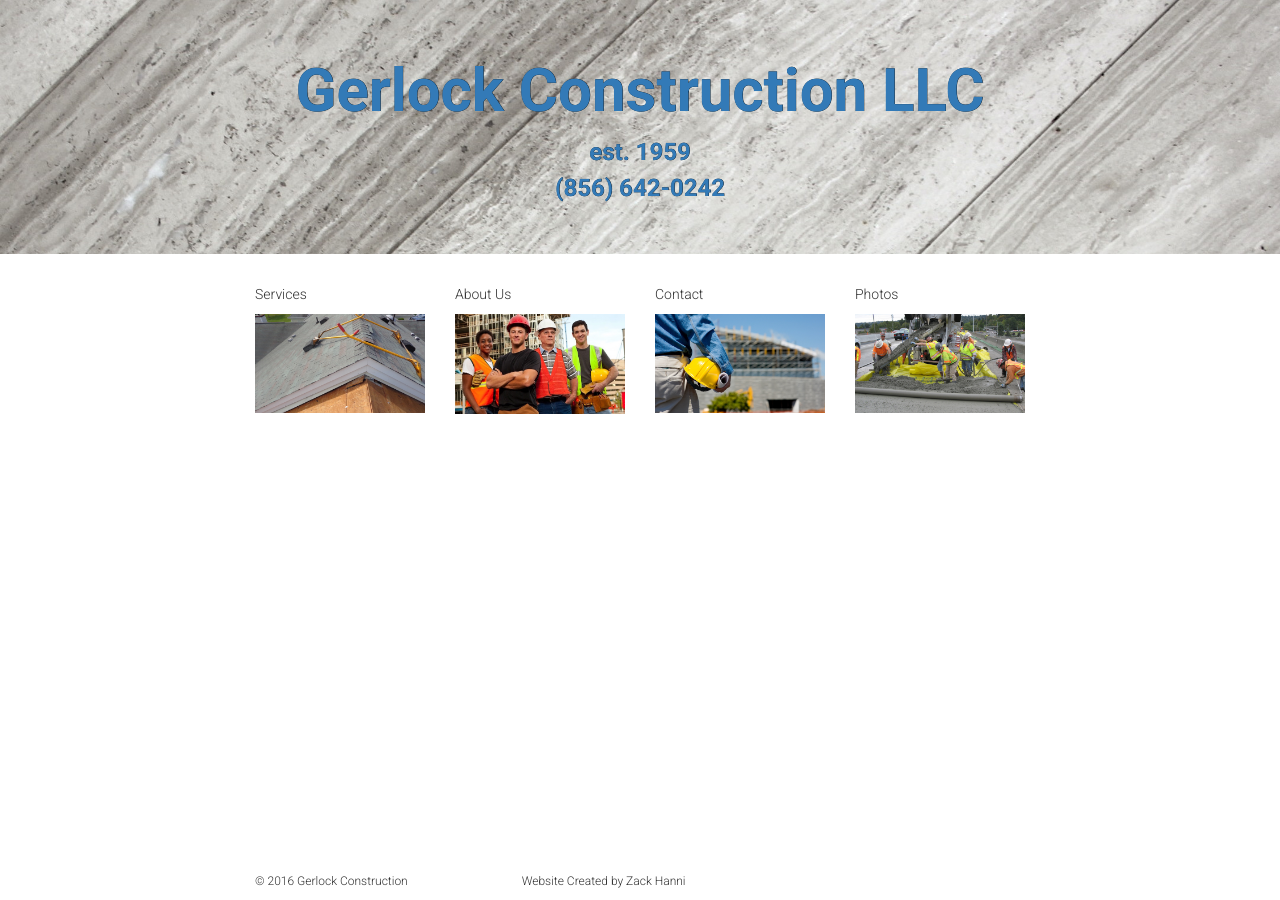
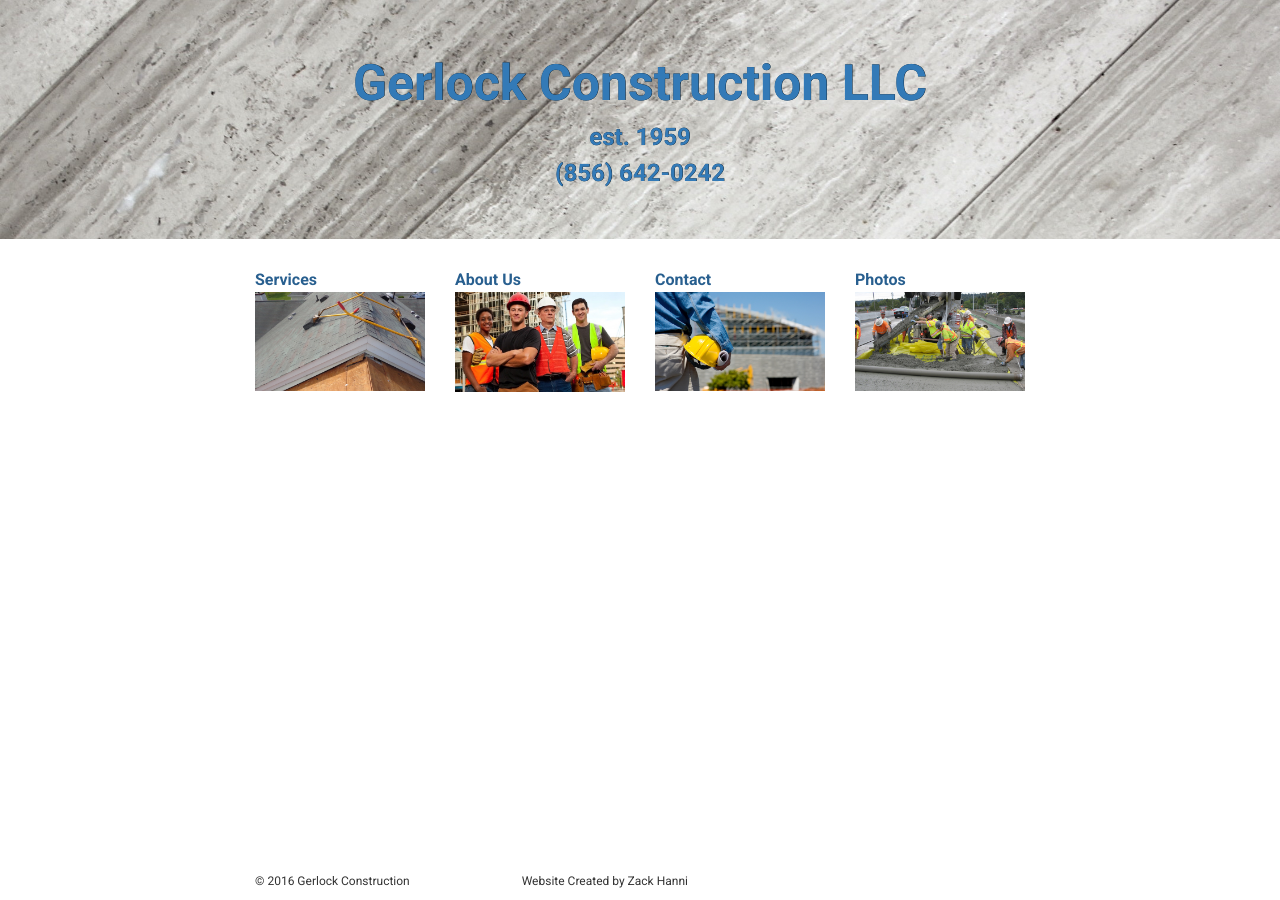
Before and after one commit to gerlock-construction/gerlock-construction.github.io, a Jekyll site: the page built from index.html, in a window 1280 px wide. Built offline with Jekyll 4.4.1, drawn with Linux system fonts in a browser that asks for light colours.

Commit message:
attempted to adjust home image sizes. adjusted css fonts and weights

```diff
--- a/css/main.scss
+++ b/css/main.scss
@@ -2,6 +2,14 @@
 # Only the main Sass file needs front matter (the dashes are enough)
 ---
 @charset "utf-8";
+
+// a:hover {
+//     color: red;
+// }
+
+.hoverBox:hover {
+  box-shadow: 0 4px 8px 0 rgba(0, 0, 0, 0.2), 0 6px 20px 0 rgba(0, 0, 0, 0.19);
+}
 
 .carousel-inner > .item > img,
 .carousel-inner > .item > a > img {
@@ -30,8 +38,24 @@
   text-align: center;
 }
 
+
 .container {
   padding: 0 25px;
+
+    span {
+    font-weight: 600;
+    font-size: 16px;
+    color: #285f8f
+  }
+
+  p {
+    font-weight: 500;
+  }
+
+  div > ul {
+    // font-size: 15px;
+    font-weight: 500;
+  }
 }
 
 @media (min-width: 768px){
@@ -80,7 +104,7 @@
   text-shadow: 0.25px 0.25px 0.25px #000000;
 
   .jumbo-title {
-    font-size: 60px;
+    font-size: 50px;
     font-weight: 700;
     margin: 0;
   }
@@ -95,11 +119,12 @@
 section .row img {
   margin: 0 0 30px;
   width: 100%;
+
 }
 
-.col-md-6 {
-  margin: 0 0 30px;
-}
+// .col-md-6 {
+//   margin: 0 0 30px;
+// }
 
 footer {
   font-size: 12px;
--- a/index.html
+++ b/index.html
@@ -12,22 +12,22 @@
   </section>
   <section class="container list">
     <div class="row">
-      <figure class="col-lg-3 col-md-3 col-xs-6">
-        <p>Services</p>
-        <a href="services.html"><img class='zoomHover' src="img/roofing.jpg"></a>
+      <figure class="col-lg-3 col-md-6 col-xs-6">
+        <span>Services</span>
+        <a href="services.html"><img class="hoverBox" src="img/roofing.jpg"></a>
       </figure>
-      <figure class="col-lg-3 col-md-3 col-xs-6">
-        <p>About Us</p>
-        <a href="about.html"><img class='zoomHover' src="img/team.jpg"></a>
+      <figure class="col-lg-3 col-md-6 col-xs-6">
+        <span>About Us</span>
+        <a href="about.html"><img class="hoverBox" src="img/team.jpg"></a>
       </figure>
 
-      <figure class="col-lg-3 col-md-3 col-xs-6">
-        <p>Contact</p>
-        <a href="contact.html"><img class='zoomHover' src="img/construction.jpg"></a>
+      <figure class="col-lg-3 col-md-6 col-xs-6">
+        <span>Contact</span>
+        <a href="contact.html"><img class="hoverBox" src="img/construction.jpg"></a>
       </figure>
-      <figure class="col-lg-3 col-md-3 col-xs-6">
-        <p>Photos</p>
-        <a href="photos.html"><img class='zoomHover' src="img/concrete.jpg"></a>
+      <figure class="col-lg-3 col-md-6 col-xs-6">
+        <span>Photos</span>
+        <a href="photos.html"><img class="hoverBox" src="img/concrete.jpg"></a>
       </figure>
     </div>  <!-- from class="row" -->
   </section>
```
